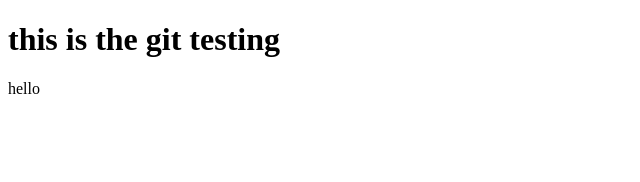
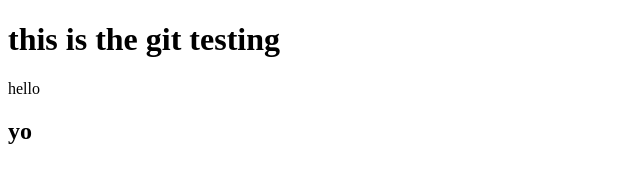
Before and after one commit to Swarnim01/gittesting, a website: page index.html in a window 1280 px wide. Shown: the full height of the page, 0-640 px from the left. Drawn offline with Linux system fonts and the light colour scheme.

Commit message:
fourth commit

```diff
--- a/index.html
+++ b/index.html
@@ -9,6 +9,7 @@
                 this is the git testing
             </h1>
             <p>hello </p>
+            <h2>yo</h2>
         </body>
     </head>
 </html>
```
Also changed, not shown: package.json (added, +22 -0 lines), 2 other files.
